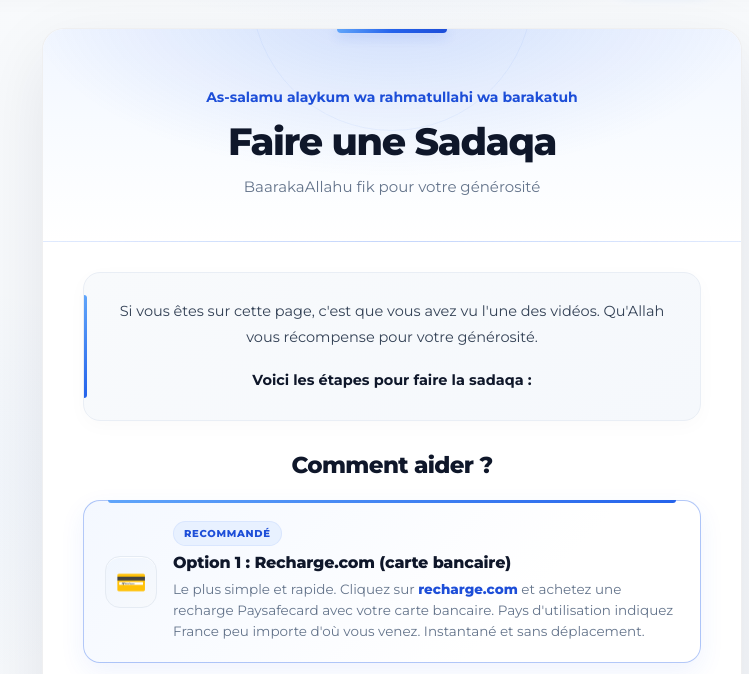
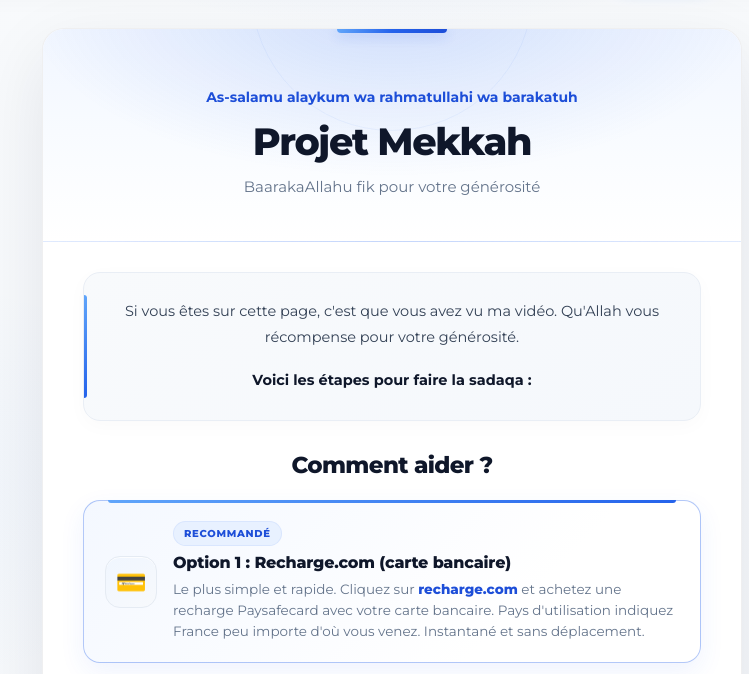
Before and after one commit to vie2cesar/mysadaqa, a website: page public/index.html in a window 1280 px wide. Shown: the part 73-747 px from the top of the page, without its empty margins (248-997 px from the left). Drawn offline with Linux system fonts and the light colour scheme.

Commit message:
Change page title and update intro text

```diff
--- a/public/index.html
+++ b/public/index.html
@@ -22,14 +22,14 @@
     <div class="container">
         <header>
             <p class="salam">As-salamu alaykum wa rahmatullahi wa barakatuh</p>
-            <h1>Faire une Sadaqa</h1>
+            <h1>Projet Mekkah</h1>
             <p class="subtitle">BaarakaAllahu fik pour votre générosité</p>
         </header>
 
         <section class="intro">
             <div class="intro-content">
                 <p class="intro-text">
-                    Si vous êtes sur cette page, c'est que vous avez vu l'une des vidéos.
+                    Si vous êtes sur cette page, c'est que vous avez vu ma vidéo.
                     Qu'Allah vous récompense pour votre générosité.
                 </p>
 
```
